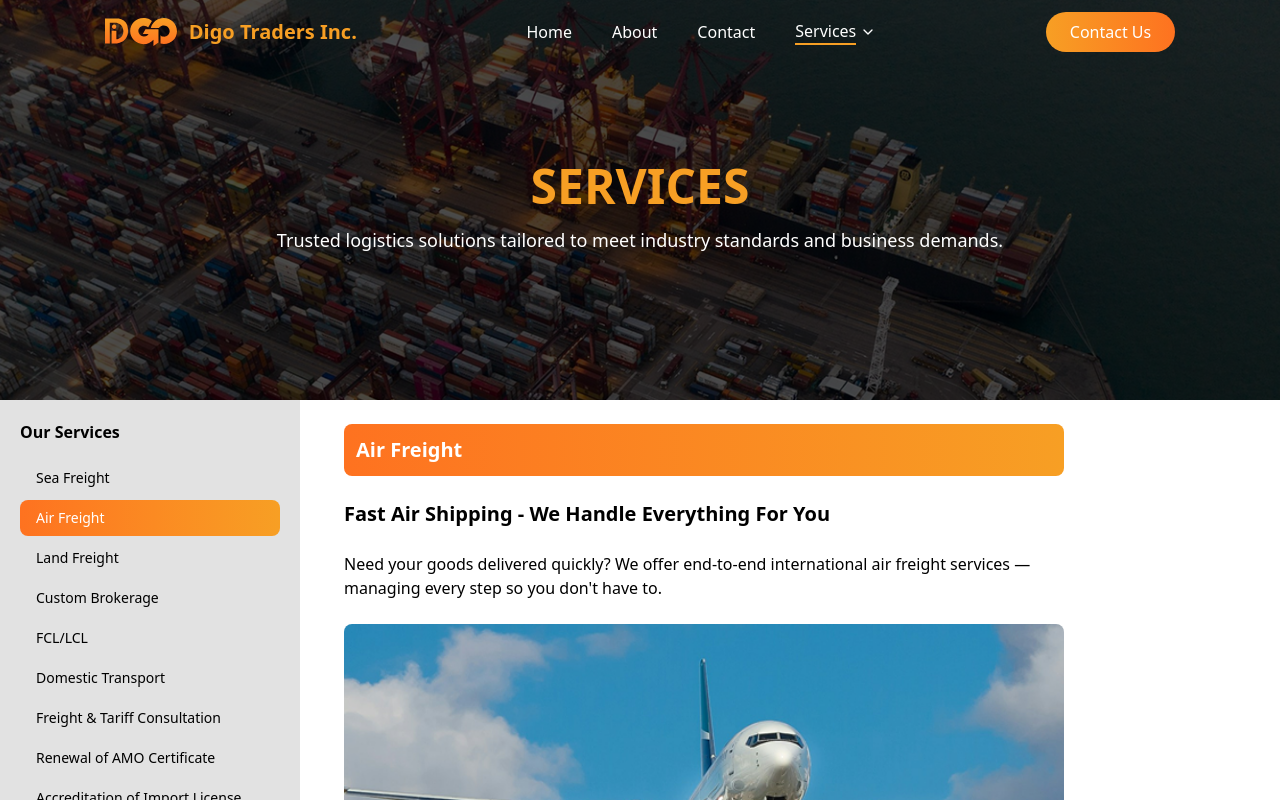
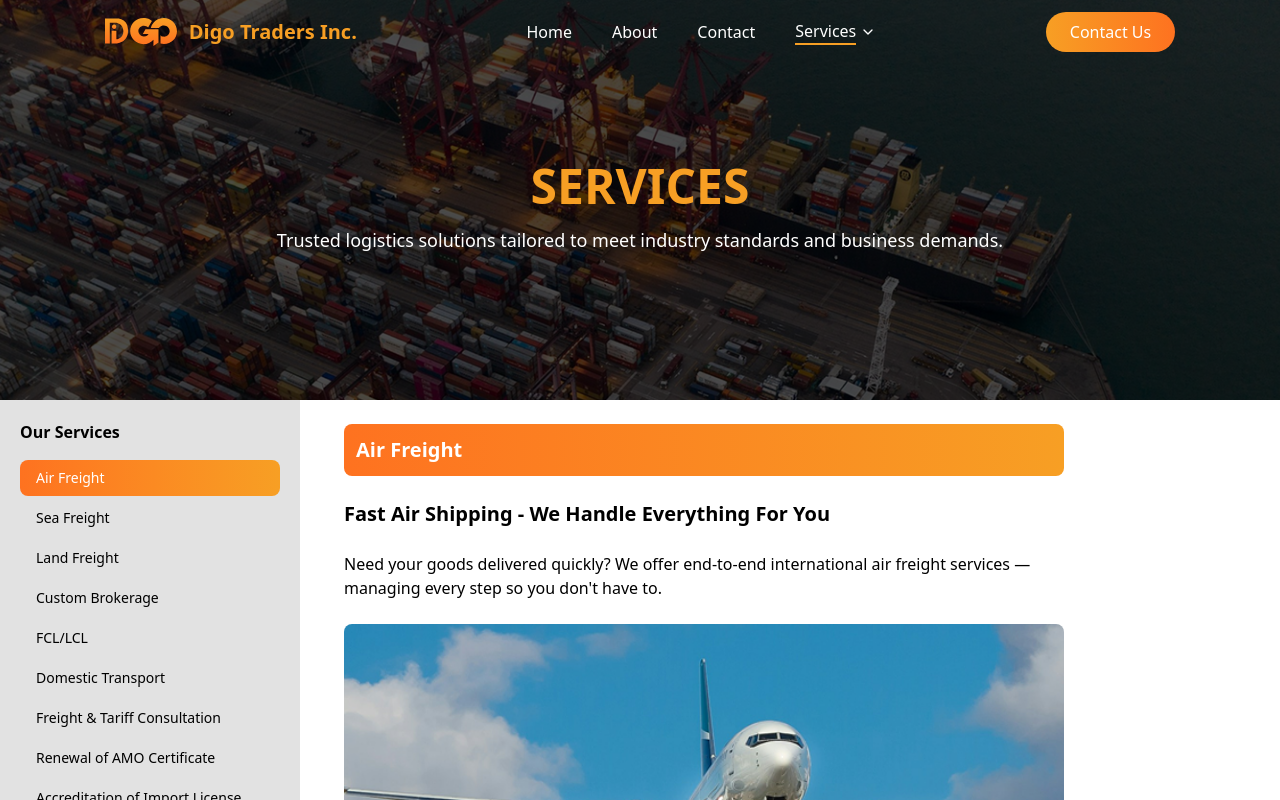
Before and after one commit to rastynkhen18/DigoTradersIncorporated-LandingPage, a React (Vite) app: page /services/airfreight in a window 1280 px wide. Shown: the top 800 px of the page. Built offline with nearby package versions, Linux system fonts and the light colour scheme.

Commit message:
new update

```diff
--- a/src/components/ServicesSidebar.jsx
+++ b/src/components/ServicesSidebar.jsx
@@ -13,11 +13,12 @@ const ServicesSidebar = () => {
 			{/* Services Section */}
 			<nav className="flex flex-col gap-1 ">
 				<h2 className="text-base font-bold mb-3 ">Our Services</h2>
+
+				<NavLink to="/services/airfreight" className={getLinkClass} reloadDocument>
+					Air Freight
+				</NavLink>
 				<NavLink to="/services/seafreight" className={getLinkClass} reloadDocument>
 					Sea Freight
-				</NavLink>
-				<NavLink to="/services/airfreight" className={getLinkClass} reloadDocument>
-					Air Freight
 				</NavLink>
 				<NavLink to="/services/landfreight" className={getLinkClass} reloadDocument>
 					Land Freight
```
